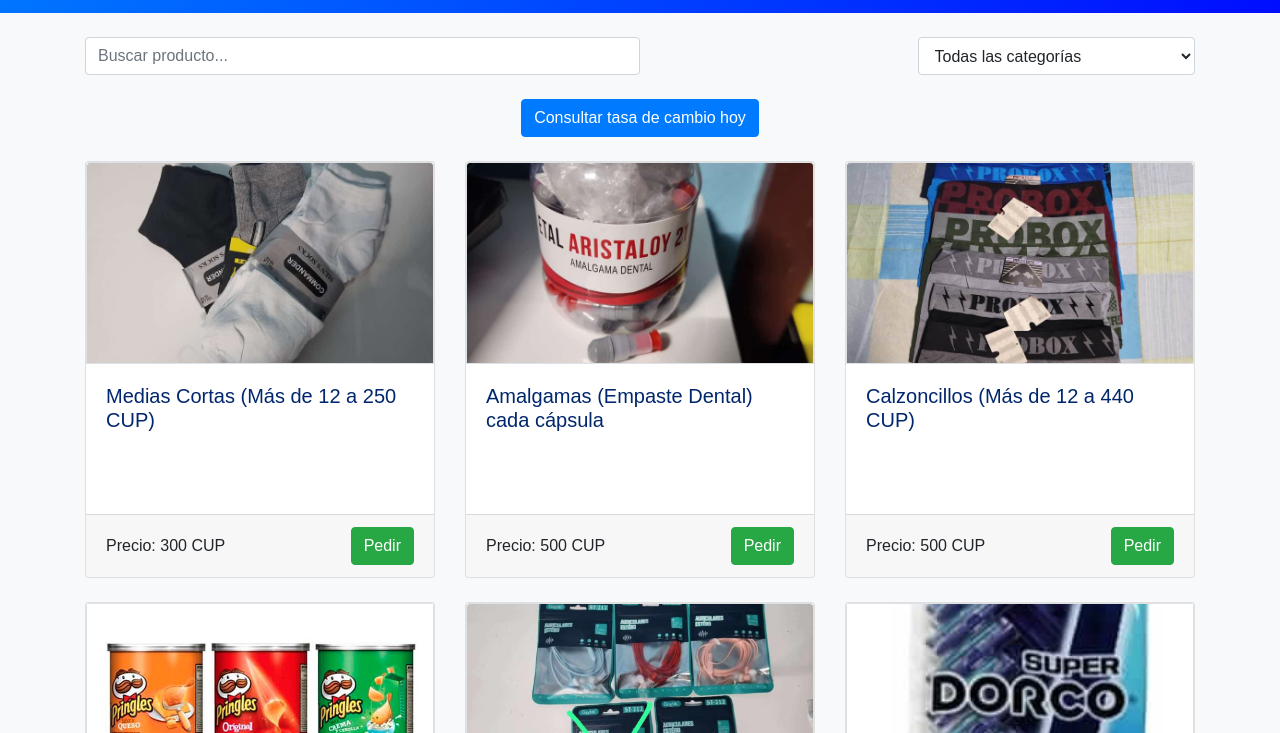
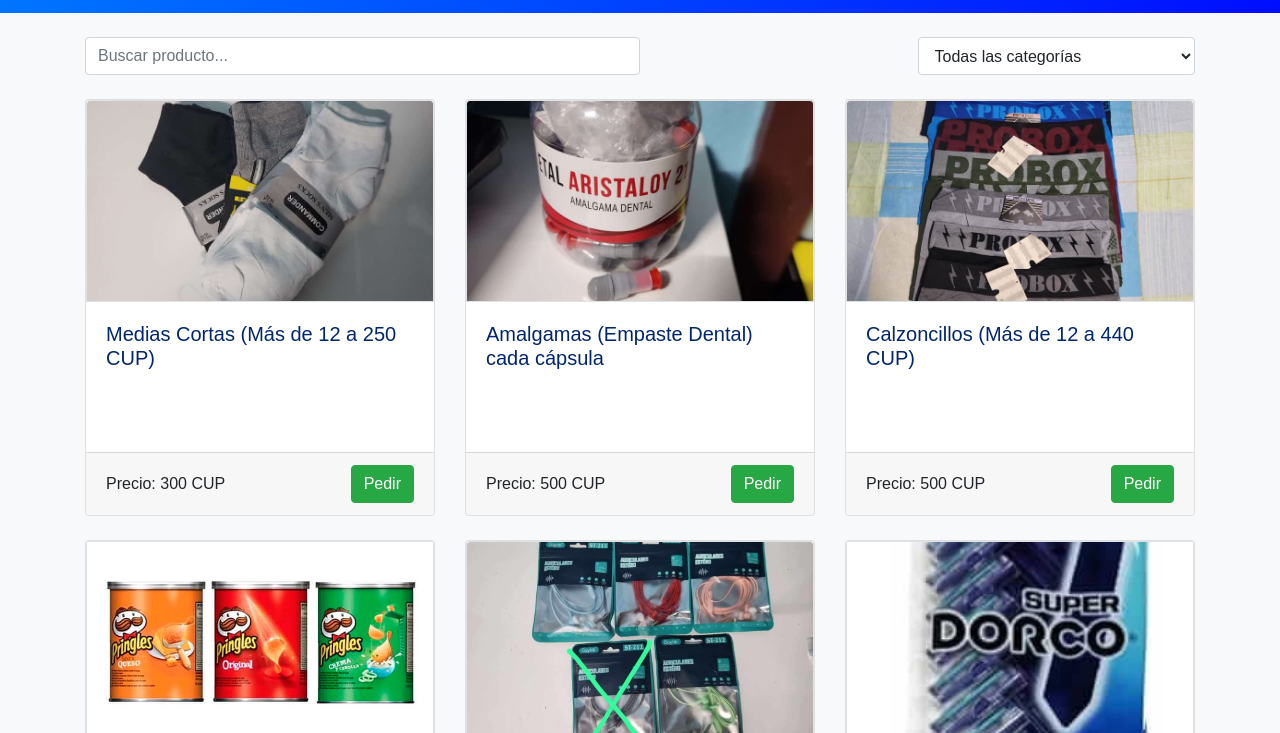
Before and after one commit to Liamir21/Catalogo, a plain HTML site: page index.html in a window 1280 px wide. Shown: the part 67-800 px from the top of the page. Drawn offline with nearby package versions, Linux system fonts and the light colour scheme.

Commit message:
tasacambio

```diff
--- a/index.html
+++ b/index.html
@@ -39,10 +39,6 @@
                 <option value="Otros">Otros</option>
             </select>
         </div>
-        <!-- Botón de consulta de tasa de cambio -->
-        <div class="d-flex justify-content-center mb-4">
-            <a href="https://eltoque.com/tasas-de-cambio-de-moneda-en-cuba-hoy" target="_blank" class="btn btn-primary">Consultar tasa de cambio hoy</a>
-        </div>
         <div class="row" id="product-list">
         </div>
     </main>
```
